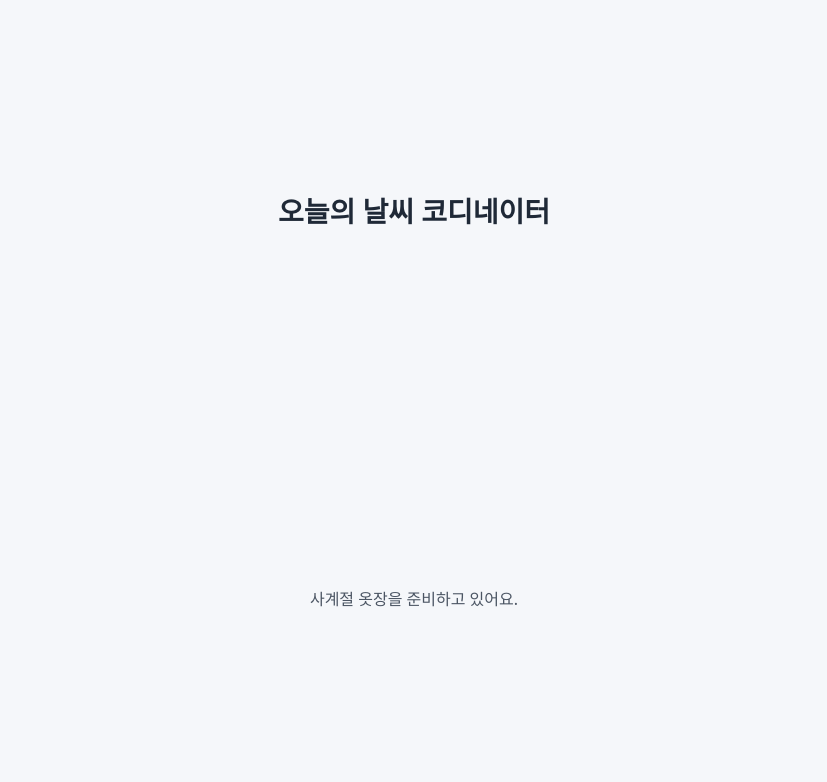
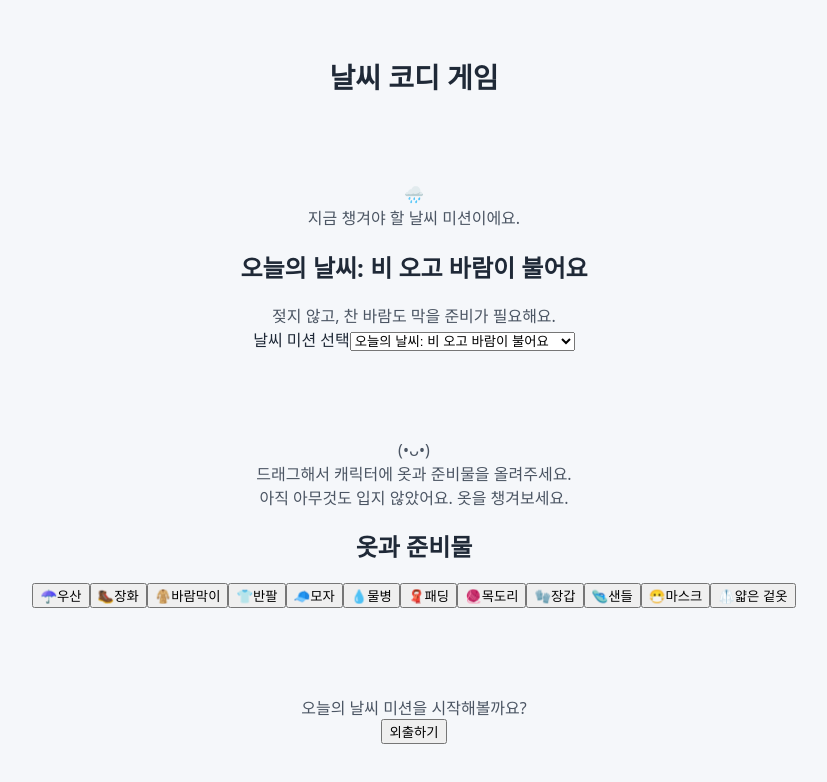
Before and after one commit to WBmaker2/weather-outfit-planner, a React (Vite) app: page / in a window 1280 px wide. Shown: the top 782 px of the page, without its empty margins (226-1053 px from the left). Built offline with nearby package versions, Linux system fonts and the light colour scheme.

Commit message:
feat: build interactive outfit game

```diff
--- a/src/App.tsx
+++ b/src/App.tsx
@@ -1,8 +1,118 @@
+import { useState } from "react";
+import {
+  missions,
+  outfitItems,
+  scoreOutfit,
+  OutfitItem,
+  OutfitScore,
+} from "./game/weatherOutfit";
+import CharacterStage from "./components/CharacterStage";
+import FeedbackDialog from "./components/FeedbackDialog";
+import MissionPanel from "./components/MissionPanel";
+import WardrobeItem from "./components/WardrobeItem";
+
 function App() {
+  const [activeMissionId, setActiveMissionId] = useState(missions[0]?.id ?? "");
+  const [wornItemIds, setWornItemIds] = useState<string[]>([]);
+  const [score, setScore] = useState<OutfitScore | null>(null);
+  const [statusMessage, setStatusMessage] = useState("오늘의 날씨 미션을 시작해볼까요?");
+
+  const activeMission = missions.find((mission) => mission.id === activeMissionId) ?? missions[0];
+  const wornItems: OutfitItem[] = wornItemIds
+    .map((itemId) => outfitItems.find((item) => item.id === itemId))
+    .filter((item): item is OutfitItem => Boolean(item));
+
+  const wearItem = (itemId: string) => {
+    const newItem = outfitItems.find((item) => item.id === itemId);
+    if (!newItem) {
+      setStatusMessage("이 물건은 지금 옷장에서 찾을 수 없어요.");
+      return;
+    }
+
+    setWornItemIds((prevIds) => {
+      if (prevIds.includes(itemId)) {
+        setStatusMessage("이미 챙긴 물건이에요.");
+        return prevIds;
+      }
+
+      setStatusMessage(`${newItem.label}를 챙겼어요!`);
+      setScore(null);
+      return [...prevIds, itemId];
+    });
+  };
+
+  const removeItem = (itemId: string) => {
+    const item = outfitItems.find((wardrobeItem) => wardrobeItem.id === itemId);
+    if (!item) {
+      return;
+    }
+
+    setWornItemIds((prevIds) => prevIds.filter((existingId) => existingId !== itemId));
+    setStatusMessage(`${item.label}를 뺐어요.`);
+    setScore(null);
+  };
+
+  const changeMission = (missionId: string) => {
+    setActiveMissionId(missionId);
+    setWornItemIds([]);
+    setScore(null);
+    setStatusMessage("새로운 미션을 골랐어요. 다시 시작해볼까요?");
+  };
+
+  const checkOutfit = () => {
+    if (!activeMission) {
+      return;
+    }
+    const newScore = scoreOutfit(activeMission, wornItemIds);
+    setScore(newScore);
+    setStatusMessage(newScore.message);
+  };
+
+  const confirmFeedback = () => {
+    setScore(null);
+  };
+
   return (
     <main className="app-shell">
-      <h1>오늘의 날씨 코디네이터</h1>
-      <p>사계절 옷장을 준비하고 있어요.</p>
+      <h1>날씨 코디 게임</h1>
+      <MissionPanel
+        missions={missions}
+        activeMissionId={activeMissionId}
+        onMissionChange={changeMission}
+      />
+
+      <section className="game-layout">
+        <CharacterStage
+          wornItems={wornItems}
+          onDropItem={wearItem}
+          onRemoveItem={removeItem}
+        />
+
+        <aside className="wardrobe-panel">
+          <h2>옷과 준비물</h2>
+          <div className="wardrobe-grid">
+            {outfitItems.map((item) => (
+              <WardrobeItem
+                key={item.id}
+                item={item}
+                isSelected={wornItemIds.includes(item.id)}
+                onWear={wearItem}
+              />
+            ))}
+          </div>
+        </aside>
+      </section>
+
+      <section className="action-bar">
+        <p role="status" aria-live="polite">
+          {statusMessage}
+        </p>
+        <button type="button" onClick={checkOutfit}>
+          외출하기
+        </button>
+      </section>
+
+      <FeedbackDialog score={score} onClose={confirmFeedback} />
     </main>
   );
 }
--- /dev/null
+++ b/src/components/CharacterStage.tsx
@@ -0,0 +1,60 @@
+import type { DragEvent } from 'react'
+import type { OutfitItem } from '../game/weatherOutfit'
+
+type CharacterStageProps = {
+  wornItems: OutfitItem[]
+  onDropItem: (itemId: string) => void
+  onRemoveItem: (itemId: string) => void
+}
+
+export default function CharacterStage({
+  wornItems,
+  onDropItem,
+  onRemoveItem,
+}: CharacterStageProps) {
+  const handleDrop = (event: DragEvent<HTMLElement>) => {
+    event.preventDefault()
+    const droppedItemId = event.dataTransfer.getData('text/plain')
+
+    if (droppedItemId) {
+      onDropItem(droppedItemId)
+    }
+  }
+
+  return (
+    <section
+      className="character-stage"
+      onDragOver={(event) => event.preventDefault()}
+      onDrop={handleDrop}
+    >
+      <div className="character-area" aria-label="도착 준비 중인 귀여운 캐릭터">
+        <p role="img" aria-label="미소짓는 캐릭터" className="character-avatar">
+          (•ᴗ•)
+        </p>
+        <p className="character-hint">
+          드래그해서 캐릭터에 옷과 준비물을 올려주세요.
+        </p>
+      </div>
+
+      <div className="stage-items">
+        {wornItems.length === 0 ? (
+          <p className="empty-prompt">아직 아무것도 입지 않았어요. 옷을 챙겨보세요.</p>
+        ) : (
+          wornItems.map((item) => (
+            <button
+              key={item.id}
+              type="button"
+              className="worn-item-chip"
+              aria-label={`${item.label} 빼기`}
+              onClick={() => {
+                onRemoveItem(item.id)
+              }}
+            >
+              {item.icon} {item.label} 빼기
+            </button>
+          ))
+        )}
+      </div>
+    </section>
+  )
+}
--- /dev/null
+++ b/src/components/FeedbackDialog.tsx
@@ -0,0 +1,45 @@
+import { useEffect, useRef } from 'react'
+import type { OutfitScore } from '../game/weatherOutfit'
+
+type FeedbackDialogProps = {
+  score: OutfitScore | null
+  onClose: () => void
+}
+
+export default function FeedbackDialog({ score, onClose }: FeedbackDialogProps) {
+  const dialogTitleId = 'feedback-dialog-title'
+  const dialogMessageId = 'feedback-dialog-message'
+  const closeButtonRef = useRef<HTMLButtonElement | null>(null)
+
+  useEffect(() => {
+    if (score) {
+      closeButtonRef.current?.focus()
+    }
+  }, [score])
+
+  if (!score) {
+    return null
+  }
+
+  return (
+    <section
+      role="dialog"
+      aria-modal="true"
+      aria-labelledby={dialogTitleId}
+      aria-describedby={dialogMessageId}
+      className="feedback-dialog"
+    >
+      <h3 id={dialogTitleId}>
+        {score.passed ? '잘했어요!' : '다시 챙겨 볼까요?'}
+      </h3>
+      <p id={dialogMessageId}>{score.message}</p>
+      <button
+        type="button"
+        ref={closeButtonRef}
+        onClick={onClose}
+      >
+        확인
+      </button>
+    </section>
+  )
+}
--- /dev/null
+++ b/src/components/MissionPanel.tsx
@@ -0,0 +1,49 @@
+import type { WeatherMission } from '../game/weatherOutfit'
+
+type MissionPanelProps = {
+  missions: WeatherMission[]
+  activeMissionId: string
+  onMissionChange: (missionId: string) => void
+}
+
+export default function MissionPanel({
+  missions,
+  activeMissionId,
+  onMissionChange,
+}: MissionPanelProps) {
+  const activeMission =
+    missions.find((mission) => mission.id === activeMissionId) ?? missions[0]
+
+  if (!activeMission) {
+    return null
+  }
+
+  return (
+    <section className="mission-panel">
+      <div className="mission-weather" aria-label="현재 미션 날씨">
+        <span className="weather-icon" aria-hidden="true">
+          {activeMission.weatherIcon}
+        </span>
+        <p className="mission-subtitle">지금 챙겨야 할 날씨 미션이에요.</p>
+      </div>
+
+      <h2 className="mission-title">{activeMission.title}</h2>
+      <p className="mission-description">{activeMission.description}</p>
+
+      <label htmlFor="mission-select" className="mission-select-label">
+        날씨 미션 선택
+      </label>
+      <select
+        id="mission-select"
+        value={activeMission.id}
+        onChange={(event) => onMissionChange(event.target.value)}
+      >
+        {missions.map((mission) => (
+          <option key={mission.id} value={mission.id}>
+            {mission.title}
+          </option>
+        ))}
+      </select>
+    </section>
+  )
+}
--- /dev/null
+++ b/src/components/WardrobeItem.tsx
@@ -0,0 +1,34 @@
+import type { OutfitItem } from '../game/weatherOutfit'
+
+type WardrobeItemProps = {
+  item: OutfitItem
+  isSelected: boolean
+  onWear: (itemId: string) => void
+}
+
+export default function WardrobeItem({
+  item,
+  isSelected,
+  onWear,
+}: WardrobeItemProps) {
+  return (
+    <button
+      className="wardrobe-item"
+      type="button"
+      aria-pressed={isSelected}
+      draggable
+      onDragStart={(event) => {
+        event.dataTransfer.setData('text/plain', item.id)
+        event.dataTransfer.effectAllowed = 'move'
+      }}
+      onClick={() => {
+        onWear(item.id)
+      }}
+    >
+      <span className="wardrobe-item-icon" aria-hidden="true">
+        {item.icon}
+      </span>
+      <span>{item.label}</span>
+    </button>
+  )
+}
```
